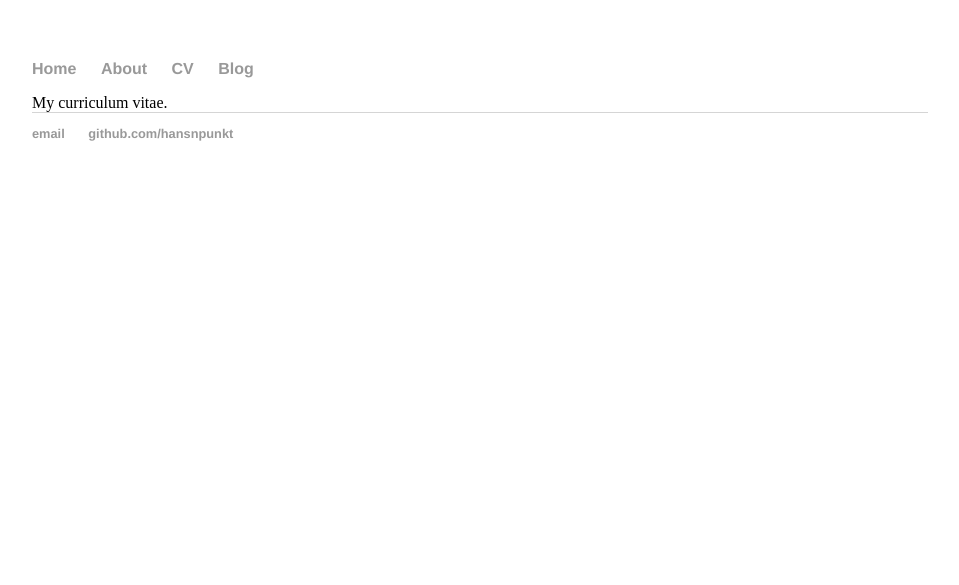
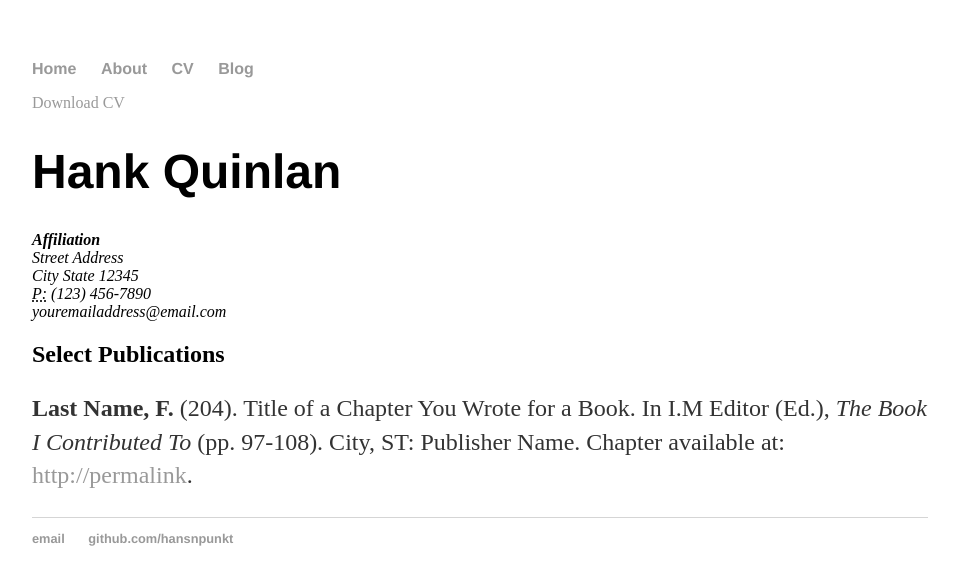
Before and after one commit to hansnpunkt/OLDhansnpunkt.github.io, a Jekyll site: the page built from cv/index.html, in a window 1280 px wide. Shown: the top 585 px of the page, without its empty margins (160-1119 px from the left). Built offline with Jekyll 4.4.1, drawn with Linux system fonts in a browser that asks for light colours.

Commit message:
Update index.html

```diff
--- a/cv/index.html
+++ b/cv/index.html
@@ -2,5 +2,19 @@
 layout: default
 title: Jan Hansen's cv
 ---
+<div class="cv">
+<a href="#" class="download" title="Download CV as PDF">Download CV</a>
+					<h1>Hank Quinlan</h1>
+					<address>
+					<strong>Affiliation</strong><br>
+					Street Address<br>
+					City State 12345<br>
+					<abbr title="phone">P:</abbr> (123) 456-7890<br>
+					<span class="obfuscate">youremailaddress@email.com</span>
+					</address>
 
-My curriculum vitae.
+					<h2>Select Publications</h2>
+
+					<p><strong>Last Name, F.</strong> (204). Title of a Chapter You Wrote for a Book. In I.M Editor (Ed.), <em>The Book I Contributed To</em> (pp. 97-108). City, ST: Publisher Name. Chapter available at: <a href="#">http://permalink</a>.
+
+</div>
```
